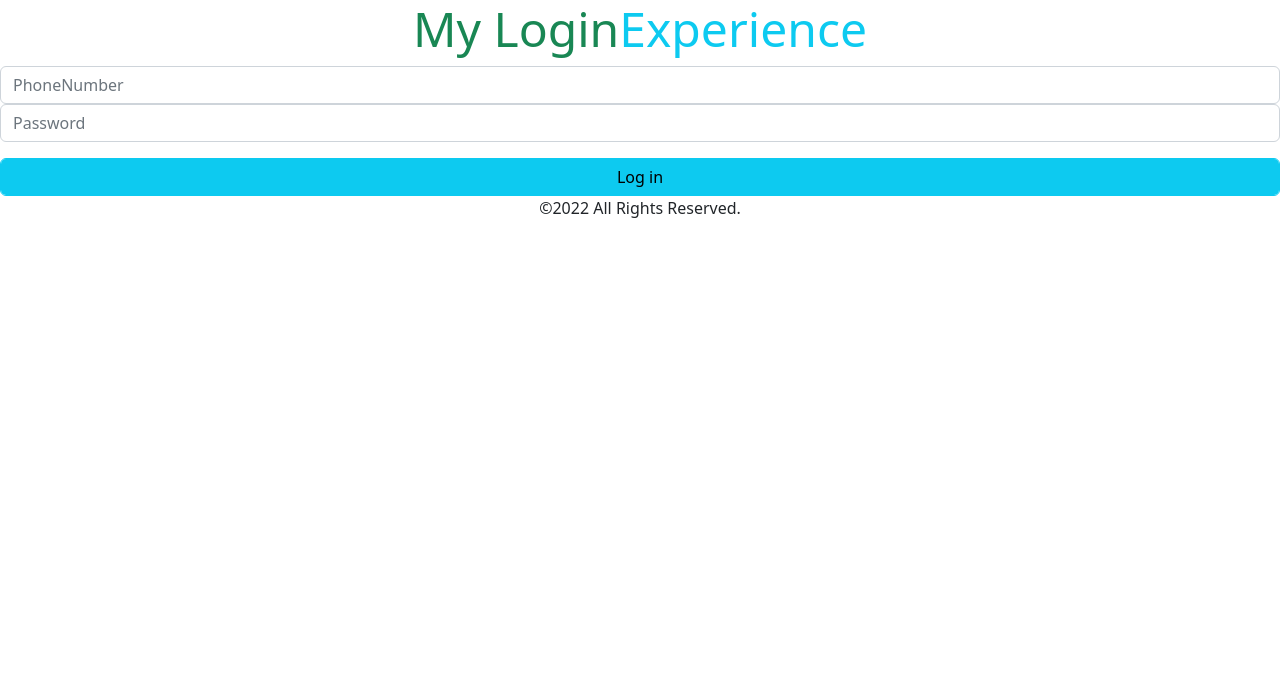
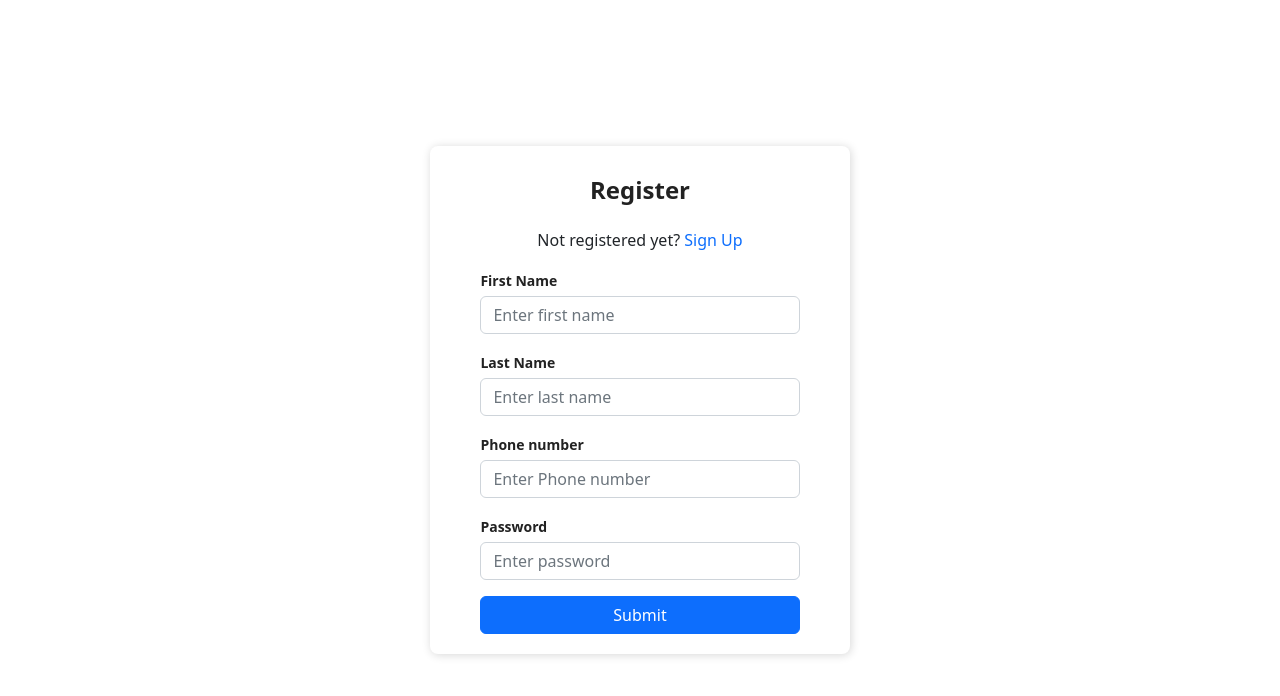
Before and after one commit to L-Karimi/TakeAway, a React (Create React App) app: page / in a window 1280 px wide. Shown: the top 696 px of the page. Built offline with nearby package versions, Linux system fonts and the light colour scheme.

Commit message:
modified files

```diff
--- a/src/App.css
+++ b/src/App.css
@@ -1,38 +1,40 @@
+
 .App {
-  text-align: center;
+  background-color: white;
 }
 
-.App-logo {
-  height: 40vmin;
-  pointer-events: none;
+.Auth-form-container {
+  display: flex;
+  justify-content: center;
+  align-items: center;
+  width: 100vw;
+  height: 100vh;
 }
 
-@media (prefers-reduced-motion: no-preference) {
-  .App-logo {
-    animation: App-logo-spin infinite 20s linear;
-  }
+.Auth-form {
+  width: 420px;
+  box-shadow: rgb(0 0 0 / 16%) 1px 1px 10px;
+  padding-top: 30px;
+  padding-bottom: 20px;
+  border-radius: 8px;
+  background-color: white;
 }
 
-.App-header {
-  background-color: #282c34;
-  min-height: 100vh;
-  display: flex;
-  flex-direction: column;
-  align-items: center;
-  justify-content: center;
-  font-size: calc(10px + 2vmin);
-  color: white;
+.Auth-form-content {
+  padding-left: 12%;
+  padding-right: 12%;
 }
 
-.App-link {
-  color: #61dafb;
+.Auth-form-title {
+  text-align: center;
+  margin-bottom: 1em;
+  font-size: 24px;
+  color: rgb(34, 34, 34);
+  font-weight: 800;
 }
 
-@keyframes App-logo-spin {
-  from {
-    transform: rotate(0deg);
-  }
-  to {
-    transform: rotate(360deg);
-  }
+label {
+  font-size: 14px;
+  font-weight: 600;
+  color: rgb(34, 34, 34);
 }
--- a/src/App.js
+++ b/src/App.js
@@ -13,8 +13,8 @@ function App() {
       <div className="App">
         <Routes>
           <Route path="/Profile" element={<Profile/>} />
-          <Route path="/" element={<Login/>} />
-          <Route path="/Signup" element={<Signup/>} />
+          <Route path="/" element={<Signup/>} />
+          <Route path="/Login" element={<Login/>} />
 
         </Routes>
       </div>
--- a/src/Login.js
+++ b/src/Login.js
@@ -2,58 +2,38 @@ import React from "react";
 
 const Login = () => {
   return (
-    <div>
-      <a className="hiddenanchor" id="signin"></a>
-
-      <div className="login_wrapper">
-        <div className="animate form login_form">
-          <section className="login_content">
-            <form id="login_form">
-              <h1>
-                <span className="display-5 text-success font-weight-bold">
-                  My Login
-                </span>
-                <span className="display-5 text-info font-italic">
-                  Experience
-                </span>
-              </h1>
-              <div>
+    <div className="Auth-form-container">
+      <form className="Auth-form">
+        <div className="Auth-form-content">
+          <h3 className="Auth-form-title">Sign In</h3>
+          <div className="form-group mt-3">
+            <label>Phone Number</label>
             <input
-                  type="number"
-                  className="form-control"
-                  placeholder="PhoneNumber"
-                  required={true}
-                  name="phonenumber"
+              type="phone Number"
+              className="form-control mt-1"
+              placeholder="Enter Phone Number"
             />
           </div>
-              <div>
+          <div className="form-group mt-3">
+            <label>Password</label>
             <input
               type="password"
-                  className="form-control"
-                  placeholder="Password"
-                  required={true}
-                  name="password"
+              className="form-control mt-1"
+              placeholder="Enter password"
             />
-
-                <p style={{ color: "red" }}></p>
           </div>
-              <div>
-                <button type="submit" className="btn btn-info form-control">
-                  Log in
+          <div className="d-grid gap-2 mt-3">
+            <button type="submit" className="btn btn-primary">
+              Submit
             </button>
           </div>
-
-              <div className="clearfix"></div>
-              <div>
-                <p>©2022 All Rights Reserved.</p>
+          <p className="forgot-password text-right mt-2">
+            Dont have an <a href="/Signup">Signup</a>
+          </p>
         </div>
-              <div className="separator"></div>
       </form>
-          </section>
     </div>
-      </div>
-    </div>
-  );
+  )
 };
 
 export default Login;
--- a/src/Signup.js
+++ b/src/Signup.js
@@ -1,91 +1,107 @@
+import React,{useState} from "react";
+const Signup = () => {
 
-import React from 'react'
+    let [authMode, setAuthMode] = useState("signin")
 
-const Signup=()=>{
+    const changeAuthMode = () => {
+      setAuthMode(authMode === "signin" ? "signup" : "signin")
+    }
 
-
-
-    //  };
-    //     async function  signup()
-    //     {
-    //      let result = await axios.post("http://localhost:8000/api/register",user);
-    //      setErrors('Registration Successful')
-    //      setUser({name:"",email:"",password:""}) // To Clear all fields
-
-    //      }
-
-     return(
-             <div>
-      <a className="hiddenanchor" id="signin"></a>
-
-      <div className="login_wrapper">
-        <div className="animate form login_form">
-          <section className="login_content">
-            <form id="login_form">
-              <h1>
-                <span className="display-5 text-success font-weight-bold">
-                  My Login
+    if (authMode === "signin") {
+      return (
+        <div className="Auth-form-container">
+          <form className="Auth-form">
+            <div className="Auth-form-content">
+              <h3 className="Auth-form-title">Register</h3>
+              <div className="text-center">
+                Not registered yet?{" "}
+                <span className="link-primary" onClick={changeAuthMode}>
+                  Sign Up
                 </span>
-                <span className="display-5 text-info font-italic">
-                  Experience
-                </span>
-              </h1>
-              <div>
+              </div>
+              <div className="form-group mt-3">
+                <label>First Name</label>
                 <input
                   type="text"
-                  className="form-control"
-                  placeholder="First Name"
-                  required={true}
-                  name="firstname"
+                  className="form-control mt-1"
+                  placeholder="Enter first name"
                 />
               </div>
-              <div>
+              <div className="form-group mt-3">
+                <label>Last Name</label>
                 <input
                   type="text"
-                  className="form-control"
-                  placeholder="lastName"
-                  required={true}
-                  name="lastName"
+                  className="form-control mt-1"
+                  placeholder="Enter last name"
                 />
               </div>
-              <div>
+              <div className="form-group mt-3">
+                <label>Phone number</label>
                 <input
-                  type="number"
-                  className="form-control"
-                  placeholder="PhoneNumber"
-                  required={true}
-                  name="phonenumber"
+                  type="Phone number"
+                  className="form-control mt-1"
+                  placeholder="Enter Phone number"
                 />
               </div>
-              <div>
+              <div className="form-group mt-3">
+                <label>Password</label>
                 <input
                   type="password"
-                  className="form-control"
-                  placeholder="Password"
-                  required={true}
-                  name="password"
+                  className="form-control mt-1"
+                  placeholder="Enter password"
                 />
-
-                <p style={{ color: "red" }}></p>
               </div>
-              <div>
-                <button type="submit" className="btn btn-info form-control">
-                  Log in
+              <div className="d-grid gap-2 mt-3">
+                <button type="submit" className="btn btn-primary">
+                  Submit
                 </button>
               </div>
 
-              <div className="clearfix"></div>
-              <div>
-                <p>©2022 All Rights Reserved.</p>
-              </div>
-              <div className="separator"></div>
-            </form>
-          </section>
+            </div>
+          </form>
         </div>
+      )
+    }
+
+    return (
+      <div className="Auth-form-container">
+        <form className="Auth-form">
+          <div className="Auth-form-content">
+            <h3 className="Auth-form-title">Sign In</h3>
+            <div className="text-center">
+              Already registered?{" "}
+              <span className="link-primary" onClick={changeAuthMode}>
+                Sign In
+              </span>
+            </div>
+            <div className="form-group mt-3">
+              <label>Phoen Number</label>
+              <input
+                type="number"
+                className="form-control mt-1"
+                placeholder="e.g 07..."
+              />
+            </div>
+
+            <div className="form-group mt-3">
+              <label>Password</label>
+              <input
+                type="password"
+                className="form-control mt-1"
+                placeholder="Password"
+              />
+            </div>
+            <div className="d-grid gap-2 mt-3">
+              <button type="submit" className="btn btn-primary">
+                Submit
+              </button>
+            </div>
+
+          </div>
+        </form>
       </div>
-    </div>
-     )
+    )
 
 
-     }
-export default Signup
+};
+export default Signup;
```
Lines whose indentation alone changed are shown as unchanged.
